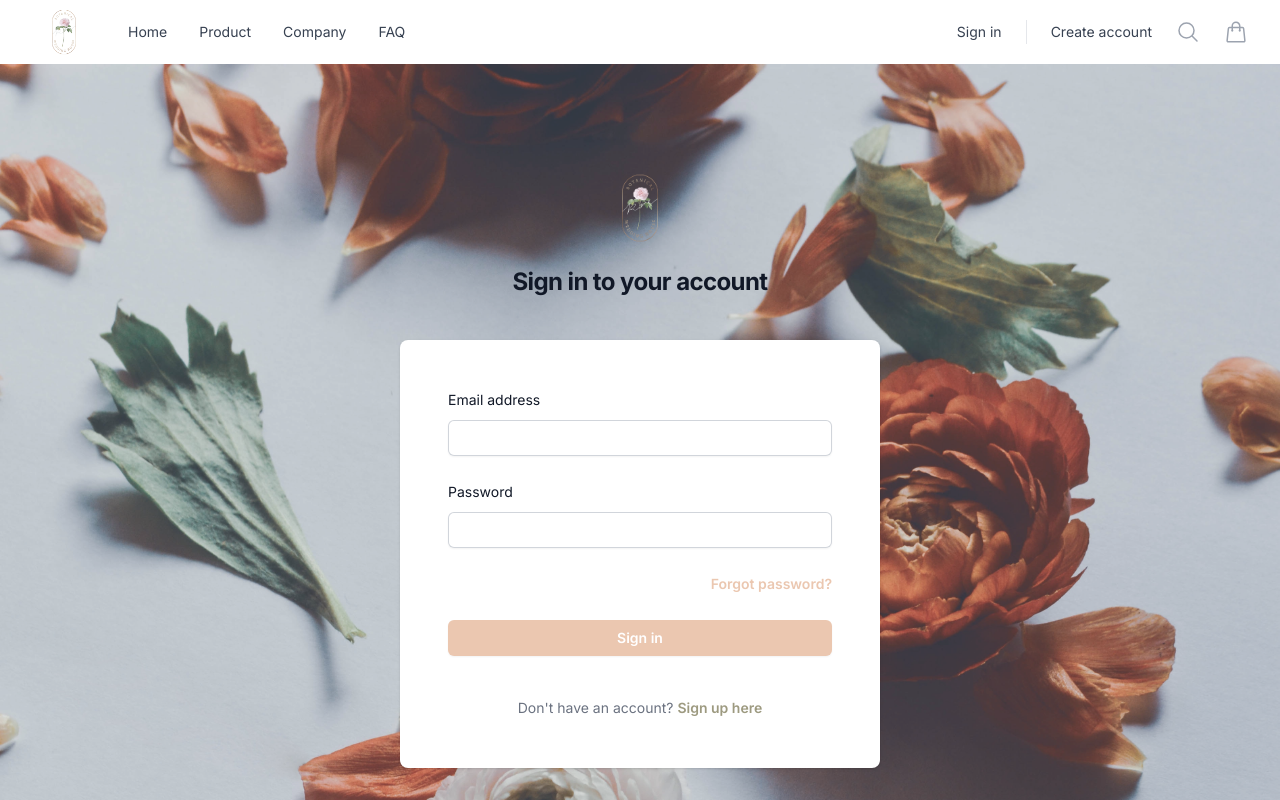
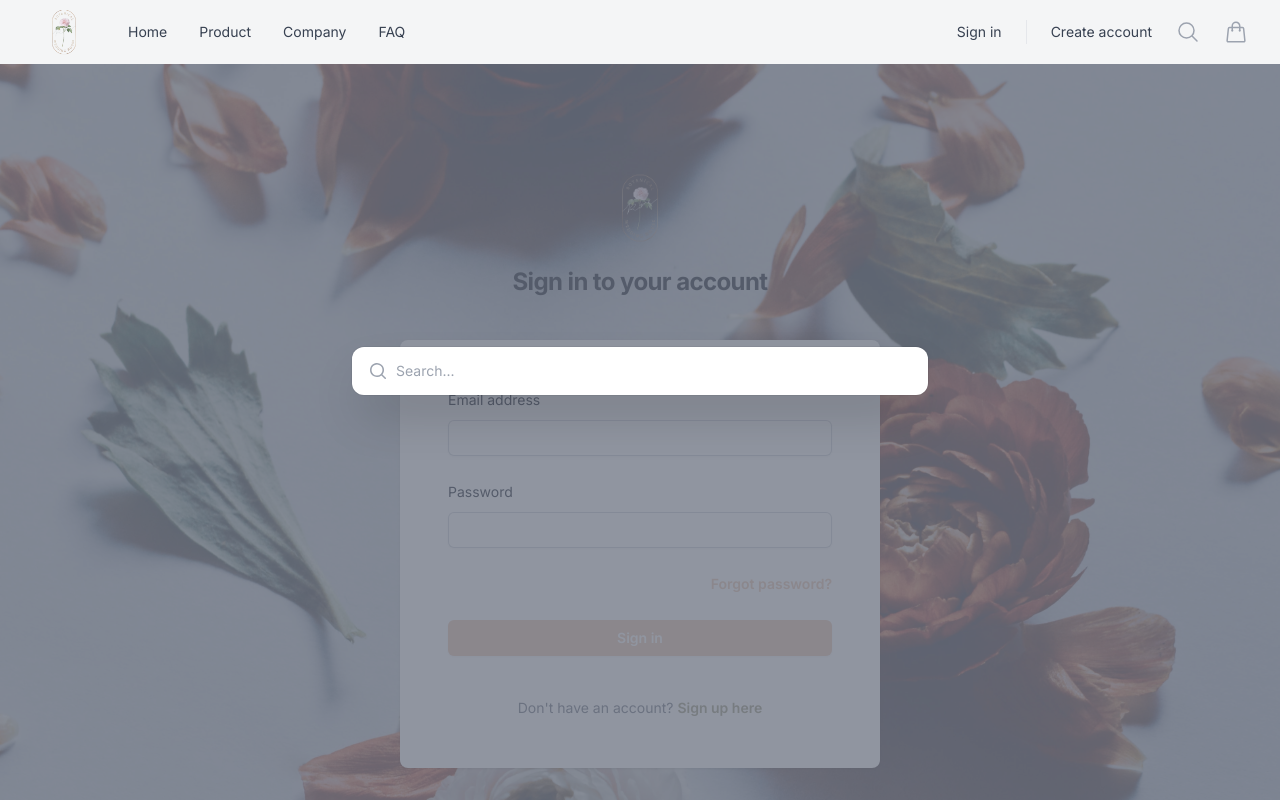
Before and after one commit to billychen0894/florist-ecommerce-app, a Next.js app: page /auth/signin in a window 1280 px wide. Both pictures are taken after a click on the link "Search". Shown: the top 800 px of the page. Built offline with nearby package versions, Linux system fonts and the light colour scheme; no server answers.

Commit message:
add: SearchWindow component

```diff
--- a/components/Navigation/DesktopMenu.tsx
+++ b/components/Navigation/DesktopMenu.tsx
@@ -15,7 +15,8 @@ import { cn } from '@lib/classNames';
 import { getCartItemsFromLocalStorage } from '@lib/getCartItemsFromLocalStorage';
 import { initializeCart } from '@store/features/cartSlice';
 import { useAppDispatch, useAppSelector } from '@store/hooks';
-import { useEffect } from 'react';
+import { useEffect, useState } from 'react';
+import SearchWindow from '@components/ui/SearchWindow';
 
 interface DesktopMenuProps {
   onOpen: (open: boolean) => void;
@@ -35,10 +36,13 @@ export default function DesktopMenu({
       dispatch(initializeCart(cachedCartItems));
     }
   }, [dispatch]);
+  const [isSearchWindowOpen, setIsSearchWindowOpen] = useState<boolean>(false);
 
   const cartItems = useAppSelector((state) => state.cartReducer.cartItems);
   const cartItemsArr = Object.values(cartItems);
   return (
+    <>
+      <SearchWindow open={isSearchWindowOpen} onOpen={setIsSearchWindowOpen} />
       <header className="relative">
         {/* Top navigation */}
         <nav
@@ -94,15 +98,24 @@ export default function DesktopMenu({
                   <Link
                     href="#"
                     className="p-2 text-gray-400 hover:text-secondary-500"
+                    onClick={() => {
+                      setIsSearchWindowOpen(true);
+                    }}
                   >
                     <span className="sr-only">Search</span>
-                  <MagnifyingGlassIcon className="h-6 w-6" aria-hidden="true" />
+                    <MagnifyingGlassIcon
+                      className="h-6 w-6"
+                      aria-hidden="true"
+                    />
                   </Link>
                 </div>
 
                 {/* Cart */}
                 <div className="ml-4 flow-root lg:ml-6 relative">
-                <Link href="/cart" className="group -m-2 flex items-center p-2">
+                  <Link
+                    href="/cart"
+                    className="group -m-2 flex items-center p-2"
+                  >
                     <ShoppingBagIcon
                       className="h-6 w-6 flex-shrink-0 text-gray-400 group-hover:text-secondary-500"
                       aria-hidden="true"
@@ -128,5 +141,6 @@ export default function DesktopMenu({
           </div>
         </nav>
       </header>
+    </>
   );
 }
--- /dev/null
+++ b/components/ui/SearchWindow.tsx
@@ -0,0 +1,84 @@
+'use client';
+
+import { Fragment, useState } from 'react';
+import { MagnifyingGlassIcon } from '@heroicons/react/20/solid';
+import { Combobox, Dialog, Transition } from '@headlessui/react';
+import { useRouter } from 'next/navigation';
+
+interface SearchWindowProps {
+  open: boolean;
+  onOpen: (open: boolean) => void;
+}
+export default function SearchWindow({ open, onOpen }: SearchWindowProps) {
+  const [query, setQuery] = useState<string>('');
+  const router = useRouter();
+
+  const handleSearchSubmit = (query: string) => {
+    router.push(
+      `${process.env.NEXT_PUBLIC_APP_BASE_URL}/products${
+        query ? '?keyword=' + query : ''
+      }`
+    );
+  };
+
+  return (
+    <Transition.Root
+      show={open}
+      as={Fragment}
+      afterLeave={() => setQuery('')}
+      appear
+    >
+      <Dialog as="div" className="relative z-10" onClose={onOpen}>
+        <Transition.Child
+          as={Fragment}
+          enter="ease-out duration-300"
+          enterFrom="opacity-0"
+          enterTo="opacity-100"
+          leave="ease-in duration-200"
+          leaveFrom="opacity-100"
+          leaveTo="opacity-0"
+        >
+          <div className="fixed inset-0 bg-gray-500 bg-opacity-75 transition-opacity" />
+        </Transition.Child>
+
+        <div className="fixed inset-0 z-10 w-screen overflow-y-auto p-4 sm:p-6 md:p-20 top-1/3">
+          <Transition.Child
+            as={Fragment}
+            enter="ease-out duration-300"
+            enterFrom="opacity-0 scale-95"
+            enterTo="opacity-100 scale-100"
+            leave="ease-in duration-200"
+            leaveFrom="opacity-100 scale-100"
+            leaveTo="opacity-0 scale-95"
+          >
+            <Dialog.Panel className="mx-auto max-w-xl transform divide-y divide-gray-100 overflow-hidden rounded-xl bg-white shadow-2xl ring-1 ring-black ring-opacity-5 transition-all">
+              <form>
+                <Combobox name="keyword">
+                  <div className="relative">
+                    <MagnifyingGlassIcon
+                      className="pointer-events-none absolute left-4 top-3.5 h-5 w-5 text-gray-400"
+                      aria-hidden="true"
+                    />
+                    <Combobox.Input
+                      className="h-12 w-full border-0 bg-transparent pl-11 pr-4 text-gray-900 placeholder:text-gray-400 focus:ring-0 sm:text-sm"
+                      placeholder="Search..."
+                      onChange={(event) => {
+                        setQuery(event.target.value);
+                      }}
+                      onKeyDown={(event) => {
+                        if (event.key === 'Enter') {
+                          handleSearchSubmit(query);
+                          onOpen(!open);
+                        }
+                      }}
+                    />
+                  </div>
+                </Combobox>
+              </form>
+            </Dialog.Panel>
+          </Transition.Child>
+        </div>
+      </Dialog>
+    </Transition.Root>
+  );
+}
```
Lines whose indentation alone changed are shown as unchanged.
